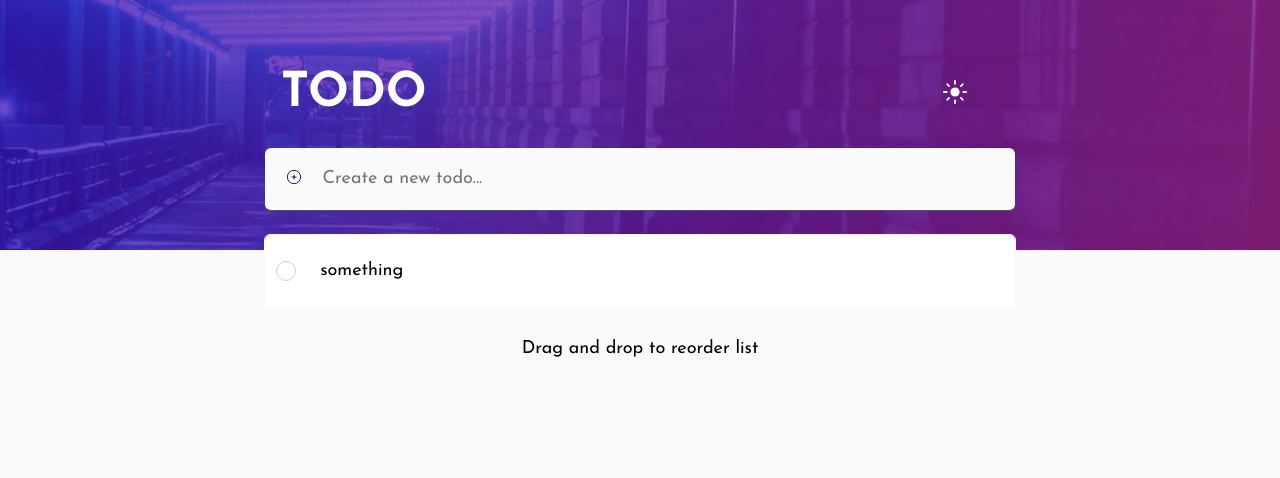
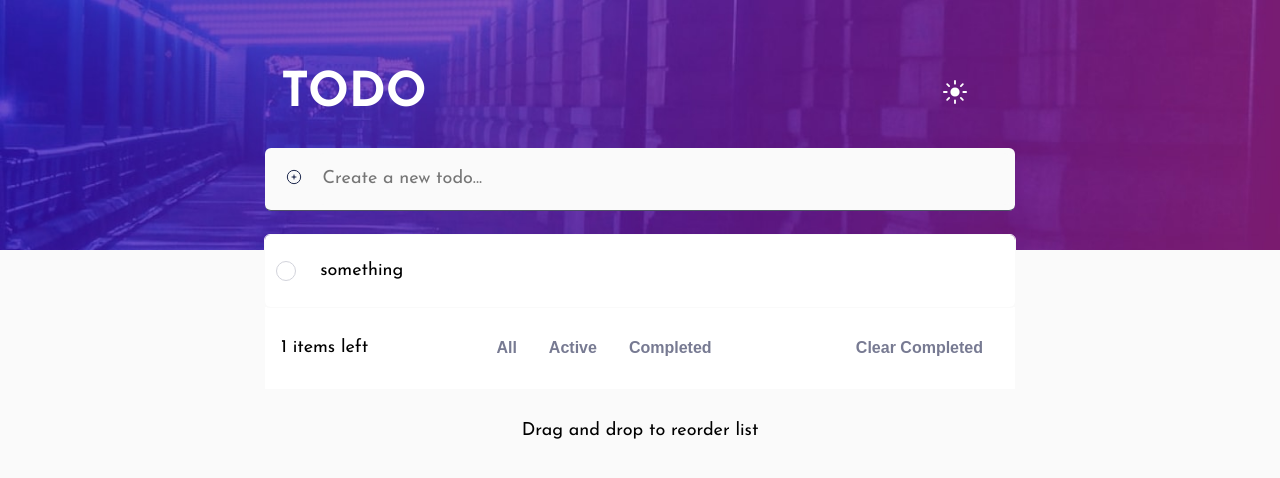
Before and after one commit to ioangheraszim/Todo-App, a React (Vite) app: page / in a window 1280 px wide. Shown: the top 478 px of the page. Built offline with nearby package versions, Linux system fonts and the light colour scheme.

Commit message:
i have deleted the bottom part by mistake had to re do it, 4  more functionalities left to do

```diff
--- a/src/App.jsx
+++ b/src/App.jsx
@@ -148,6 +148,24 @@ function App() {
               </div>
             );
           })}
+          <div className="footer">
+            <div className="left-side">
+              <p>{todos.length} items left</p>
+            </div>
+            <div className="button-wrapper">
+              <button>All</button>
+              <button>Active</button>
+              <button>Completed</button>
+            </div>
+            <div className="clear-button">
+              <button className="clear-btn">Clear Completed</button>
+            </div>
+          </div>
+          <div className="button-wrapper-mb">
+            <button>All</button>
+            <button>Active</button>
+            <button>Completed</button>
+          </div>
         </div>
         <BottomText task={todos} />
       </div>
```
